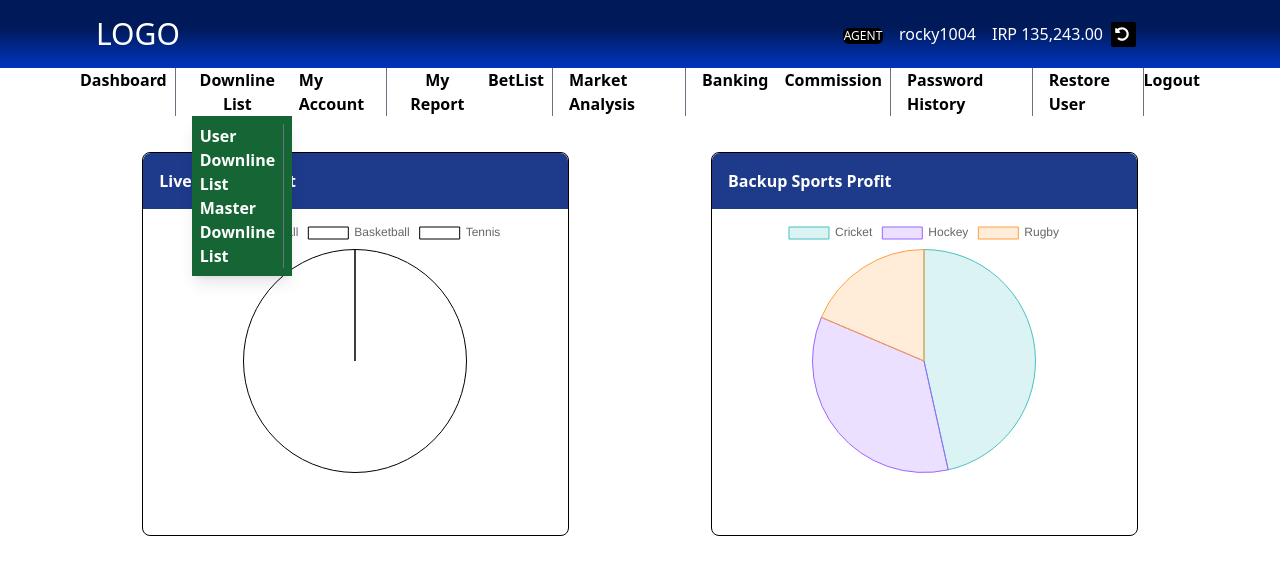
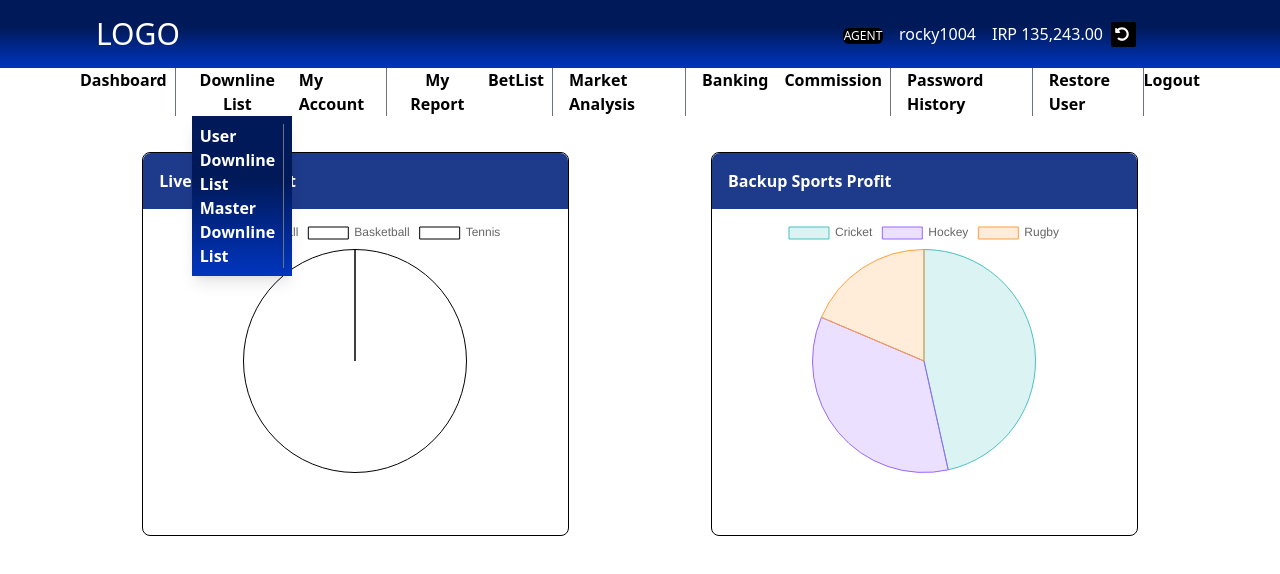
Before and after one commit to NiteshS1/Gambling-Bookie-Admin-Panel, a React (Vite) app: page / in a window 1280 px wide. Both pictures are taken after a click on the button "Downline List". Shown: the top 574 px of the page. Built offline with nearby package versions, Linux system fonts and the light colour scheme.

Commit message:
Branch Demo

```diff
--- a/src/components/header/SubHeader.jsx
+++ b/src/components/header/SubHeader.jsx
@@ -1,5 +1,6 @@
 import React, { useState, useEffect, useRef } from 'react';
 import { Link } from 'react-router-dom';
+<link href=".././tailwind.css" rel="stylesheet"></link>
 
 function SubHeader() {
   const [openDropdown, setOpenDropdown] = useState(null);
@@ -82,7 +83,7 @@ function DropdownItem({ label, isOpen, toggle, children }) {
         {label}
       </button>
       {isOpen && (
-        <ul className='absolute bg-green-800 text-white shadow-lg p-2'>
+        <ul className='absolute bg-custom-gradient text-white shadow-lg p-2'>
           {children}
         </ul>
       )}
```
